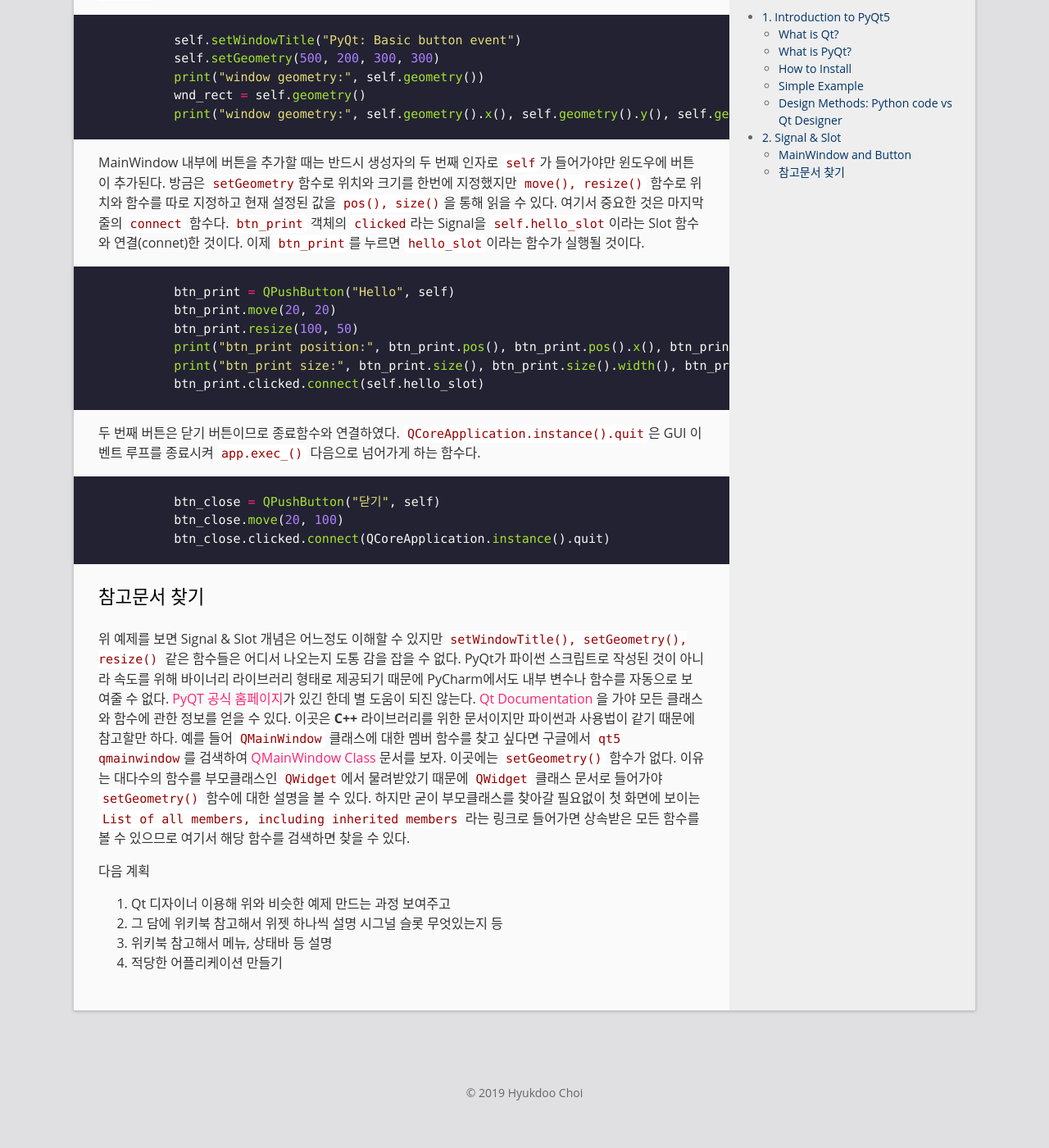
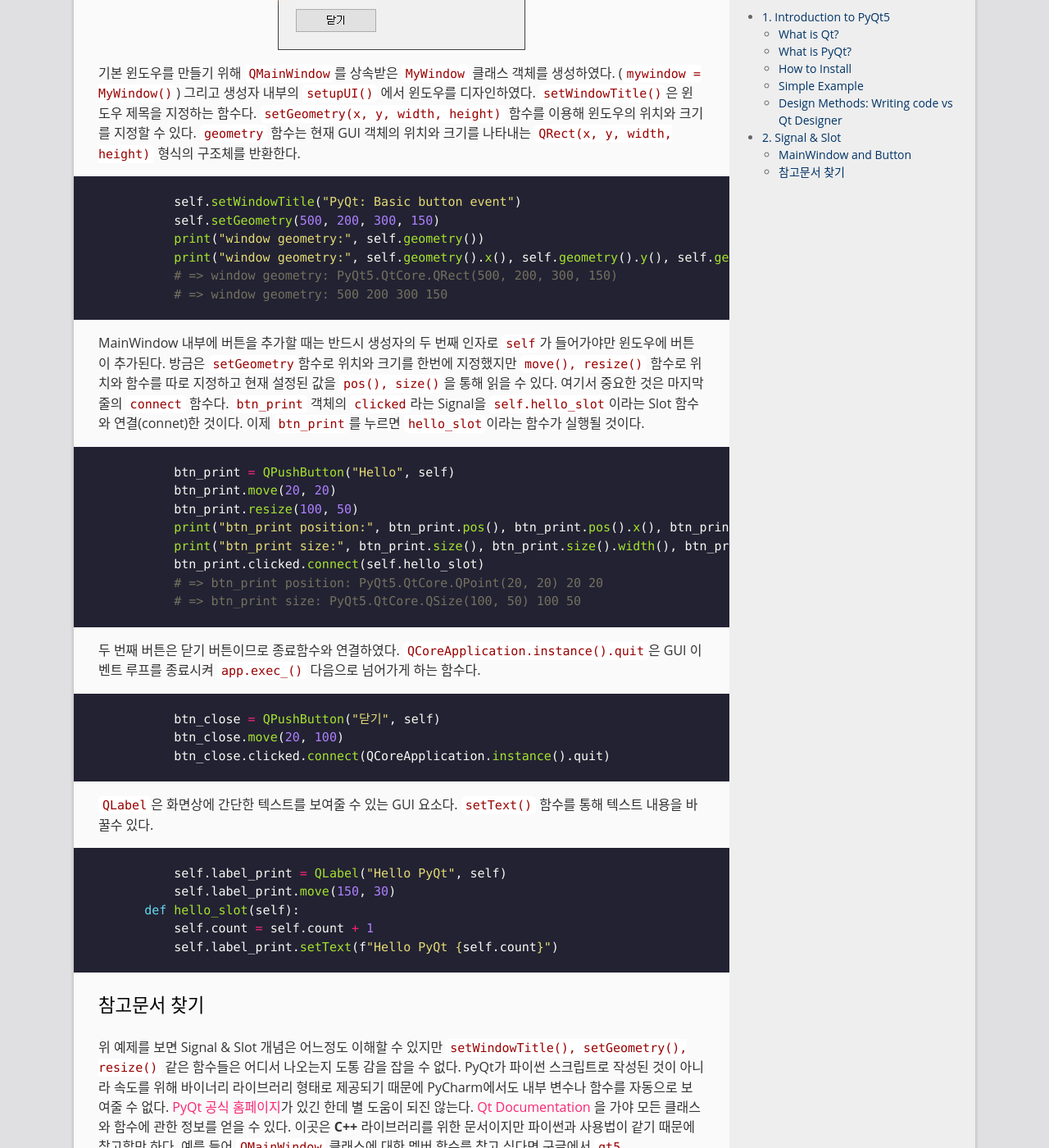
Before and after one commit to goodgodgd/ian-lecture, a Jekyll site: the page built from _posts/2019-04-20-intro-pyqt5.markdown, in a window 1280 px wide and 1400 px high, scrolled down 4442 px. Shown: the whole window at 82% size. Built offline with Jekyll 4.4.1, drawn with Linux system fonts in a browser that asks for light colours; some of the changed text lies outside the part shown.

Commit message:
update pyqt intro

````diff
--- a/_posts/2019-04-20-intro-pyqt5.markdown
+++ b/_posts/2019-04-20-intro-pyqt5.markdown
@@ -44,7 +44,7 @@ app.exec_()
 - `label`은 간단한 텍스트를 보여줄 수 있는 GUI 객체다. `label.show()`하면 객체를 화면에 띄운다.
 - `app.exec_()` 가 실행되어야 이벤트 루프가 시작되면서 입력을 받을 수 있는 상태가 된다. 파이썬은 GUI가 실행되는 동안 이 줄에 멈춰있다.
 
-### Design Methods: Python code vs Qt Designer
+### Design Methods: Writing code vs Qt Designer
 
 PyQt를 이용한 GUI 설계 방식은 두 가지가 있다. 위와 같이 직접 파이썬 코드로 GUI 객체를 생성하고 속성을 지정수도 있고 Qt Designer를 통해 GUI를 모두 설계한 뒤 이를 불러오는 방식이 있다. 두 방법이 장단점이 있는데 Qt Designer를 이용하면 그래픽 툴을 이용해 GUI를 쉽게 만들수 있고 실행 전 미리 시각적으로 볼 수 있기 때문에 시행착오가 적다. 하지만 GUI에 어떤 요소가 있는지 파이썬 코드에 드러나지 않기 때문에 GUI 설계가 끝난 뒤에도 Qt Designer를 항상 함께 실행해야 하는 불편함이 있다. Qt Designer를 이용하더라도 어차피 세부 설정이나 이벤트 처리는 파이썬 코드로 만들어야 하기 때문에 두 방식을 다 알아두는 것이 좋다.
 
@@ -73,26 +73,37 @@ class MyWindow(QMainWindow):
     def __init__(self):
         super().__init__()
         self.setupUI()
+        self.count = 0
 
     def setupUI(self):
-        self.setWindowTitle("Basic button event")
-        self.setGeometry(500, 200, 300, 200)
+        self.setWindowTitle("PyQt: Basic button event")
+        self.setGeometry(500, 200, 300, 150)
         print("window geometry:", self.geometry())
         print("window geometry:", self.geometry().x(), self.geometry().y(), self.geometry().width(), self.geometry().height())
-
+        # print button
         btn_print = QPushButton("Hello", self)
         btn_print.move(20, 20)
         btn_print.resize(100, 50)
-        btn_print.clicked.connect(self.hello_slot)
         print("btn_print position:", btn_print.pos(), btn_print.pos().x(), btn_print.pos().y())
         print("btn_print size:", btn_print.size(), btn_print.size().width(), btn_print.size().height())
-
+        btn_print.clicked.connect(self.hello_slot)
+        # close button
         btn_close = QPushButton("닫기", self)
         btn_close.move(20, 100)
         btn_close.clicked.connect(QCoreApplication.instance().quit)
+        # print label
+        self.label_print = QLabel("Hello PyQt", self)
+        self.label_print.move(150, 30)
 
     def hello_slot(self):
-        print("Hello PyQt5")
+        self.count = self.count + 1
+        self.label_print.setText(f"Hello PyQt {self.count}")
+
+def main():
+    app = QApplication(sys.argv)
+    mywindow = MyWindow()
+    mywindow.show()
+    app.exec_()
 
 def main():
     app = QApplication(sys.argv)
@@ -110,10 +121,11 @@ if __name__ == "__main__":
 
 ```python
         self.setWindowTitle("PyQt: Basic button event")
-        self.setGeometry(500, 200, 300, 300)
+        self.setGeometry(500, 200, 300, 150)
         print("window geometry:", self.geometry())
-        wnd_rect = self.geometry()
         print("window geometry:", self.geometry().x(), self.geometry().y(), self.geometry().width(), self.geometry().height())
+        # => window geometry: PyQt5.QtCore.QRect(500, 200, 300, 150)
+        # => window geometry: 500 200 300 150
 ```
 
 MainWindow 내부에 버튼을 추가할 때는 반드시 생성자의 두 번째 인자로 `self`가 들어가야만 윈도우에 버튼이 추가된다. 방금은 `setGeometry`함수로 위치와 크기를 한번에 지정했지만 `move(), resize()` 함수로 위치와 함수를 따로 지정하고 현재 설정된 값을 `pos(), size()`을 통해 읽을 수 있다. 여기서 중요한 것은 마지막 줄의 `connect` 함수다. `btn_print` 객체의 `clicked`라는 Signal을 `self.hello_slot`이라는 Slot 함수와 연결(connet)한 것이다. 이제 `btn_print`를 누르면 `hello_slot`이라는 함수가 실행될 것이다.
@@ -125,6 +137,8 @@ MainWindow 내부에 버튼을 추가할 때는 반드시 생성자의 두 번
         print("btn_print position:", btn_print.pos(), btn_print.pos().x(), btn_print.pos().y())
         print("btn_print size:", btn_print.size(), btn_print.size().width(), btn_print.size().height())
         btn_print.clicked.connect(self.hello_slot)
+        # => btn_print position: PyQt5.QtCore.QPoint(20, 20) 20 20
+        # => btn_print size: PyQt5.QtCore.QSize(100, 50) 100 50
 ```
 
 두 번째 버튼은 닫기 버튼이므로 종료함수와 연결하였다. `QCoreApplication.instance().quit`은 GUI 이벤트 루프를 종료시켜 `app.exec_()` 다음으로 넘어가게 하는 함수다.
@@ -135,13 +149,20 @@ MainWindow 내부에 버튼을 추가할 때는 반드시 생성자의 두 번
         btn_close.clicked.connect(QCoreApplication.instance().quit)
 ```
 
+`QLabel`은 화면상에 간단한 텍스트를 보여줄 수 있는 GUI 요소다. `setText()` 함수를 통해 텍스트 내용을 바꿀수 있다.
+
+```python
+        self.label_print = QLabel("Hello PyQt", self)
+        self.label_print.move(150, 30)
+    def hello_slot(self):
+        self.count = self.count + 1
+        self.label_print.setText(f"Hello PyQt {self.count}")
+```
+
+
+
 ### 참고문서 찾기
 
-위 예제를 보면 Signal & Slot 개념은 어느정도 이해할 수 있지만 `setWindowTitle(), setGeometry(), resize()` 같은 함수들은 어디서 나오는지 도통 감을 잡을 수 없다. PyQt가 파이썬 스크립트로 작성된 것이 아니라 속도를 위해 바이너리 라이브러리 형태로 제공되기 때문에 PyCharm에서도 내부 변수나 함수를 자동으로 보여줄 수 없다. [PyQT 공식 홈페이지](https://www.riverbankcomputing.com/software/pyqt/intro)가 있긴 한데 별 도움이 되진 않는다. [Qt Documentation](https://doc.qt.io/) 을 가야 모든 클래스와 함수에 관한 정보를 얻을 수 있다. 이곳은 **C++** 라이브러리를 위한 문서이지만 파이썬과 사용법이 같기 때문에 참고할만 하다. 예를 들어 `QMainWindow` 클래스에 대한 멤버 함수를 찾고 싶다면 구글에서 `qt5 qmainwindow`를 검색하여 [QMainWindow Class](https://doc.qt.io/qt-5/qmainwindow.html) 문서를 보자. 이곳에는 `setGeometry()` 함수가 없다. 이유는 대다수의 함수를 부모클래스인 `QWidget`에서 물려받았기 때문에 `QWidget` 클래스 문서로 들어가야 `setGeometry()` 함수에 대한 설명을 볼 수 있다. 하지만 굳이 부모클래스를 찾아갈 필요없이 첫 화면에 보이는 `List of all members, including inherited members` 라는 링크로 들어가면 상속받은 모든 함수를 볼 수 있으므로 여기서 해당 함수를 검색하면 찾을 수 있다.
+위 예제를 보면 Signal & Slot 개념은 어느정도 이해할 수 있지만 `setWindowTitle(), setGeometry(), resize()` 같은 함수들은 어디서 나오는지 도통 감을 잡을 수 없다. PyQt가 파이썬 스크립트로 작성된 것이 아니라 속도를 위해 바이너리 라이브러리 형태로 제공되기 때문에 PyCharm에서도 내부 변수나 함수를 자동으로 보여줄 수 없다. [PyQt 공식 홈페이지](https://www.riverbankcomputing.com/software/pyqt/intro)가 있긴 한데 별 도움이 되진 않는다. [Qt Documentation](https://doc.qt.io/) 을 가야 모든 클래스와 함수에 관한 정보를 얻을 수 있다. 이곳은 **C++** 라이브러리를 위한 문서이지만 파이썬과 사용법이 같기 때문에 참고할만 하다. 예를 들어 `QMainWindow` 클래스에 대한 멤버 함수를 찾고 싶다면 구글에서 `qt5 qmainwindow`를 검색하여 [QMainWindow Class](https://doc.qt.io/qt-5/qmainwindow.html) 문서를 보자. 이곳에는 `setGeometry()` 함수가 없다. 이유는 대다수의 함수를 부모클래스인 `QWidget`에서 물려받았기 때문에 `QWidget` 클래스 문서로 들어가야 `setGeometry()` 함수에 대한 설명을 볼 수 있다. 하지만 굳이 부모클래스를 찾아갈 필요없이 첫 화면에 보이는 `List of all members, including inherited members` 라는 링크로 들어가면 상속받은 모든 함수를 볼 수 있으므로 여기서 해당 함수를 검색하면 찾을 수 있다.
 
-
-다음 계획
-1. Qt 디자이너 이용해 위와 비슷한 예제 만드는 과정 보여주고
-2. 그 담에 위키북 참고해서 위젯 하나씩 설명 시그널 슬롯 무엇있는지 등
-3. 위키북 참고해서 메뉴, 상태바 등 설명
-4. 적당한 어플리케이션 만들기
+![qt doc](/ian-lecture/assets/pyqt/qt-doc.png)
````
Also changed, not shown: other parts of _posts/2019-04-20-intro-pyqt5.markdown (+1 -1 lines), assets/pyqt/qt-doc.png (added), assets/pyqt/window-button.png, 1 other file.
